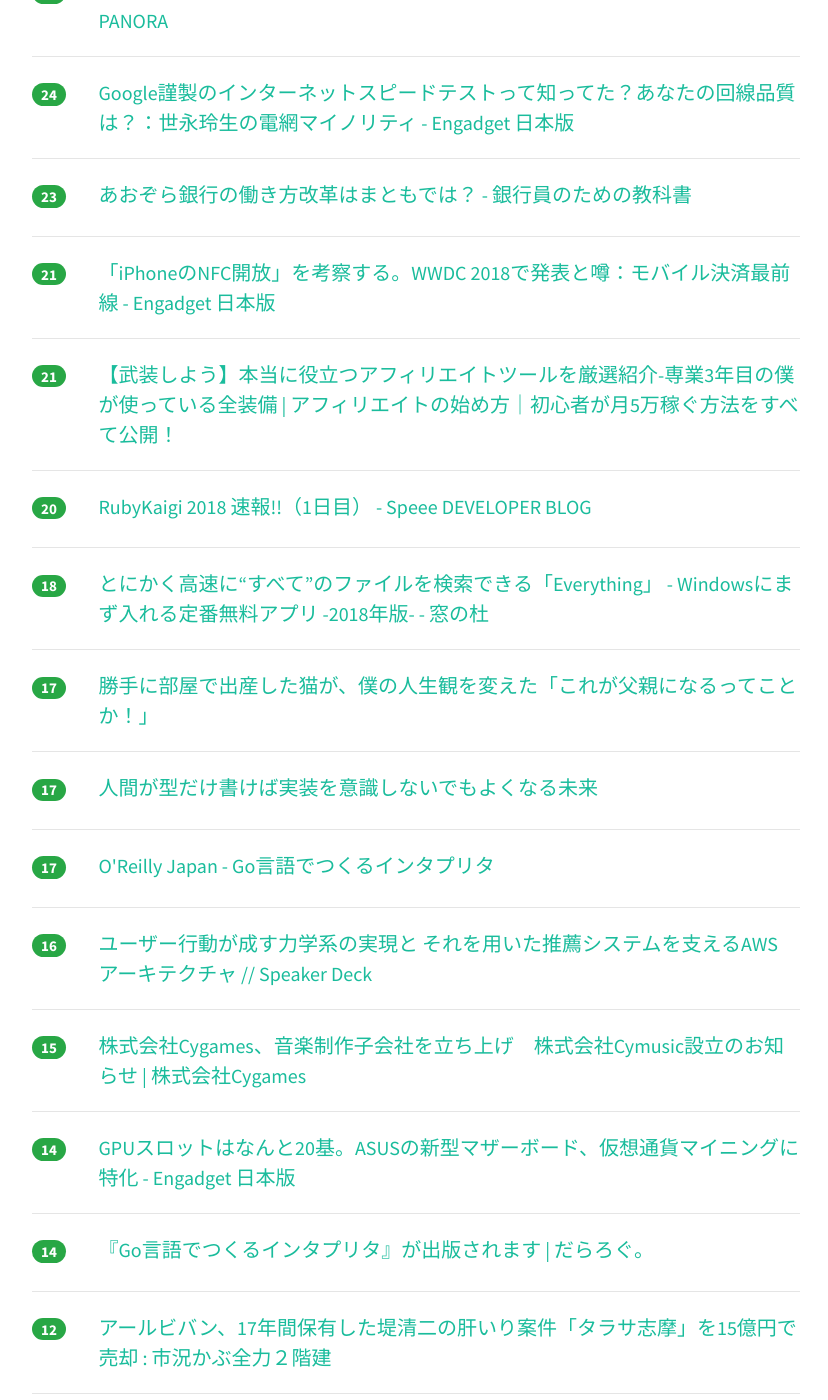
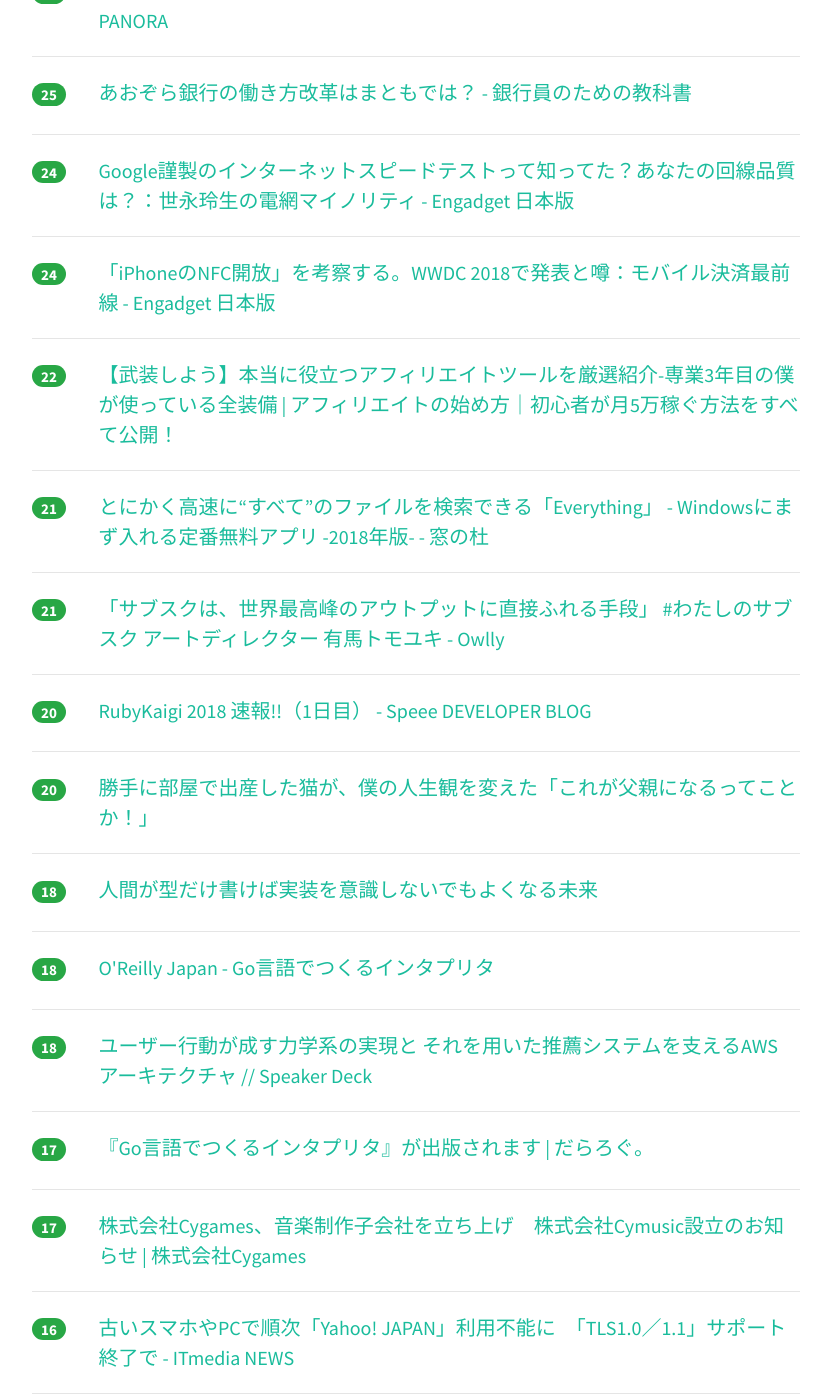
Before and after one commit to yatta47/hatena-matome-site, a Jekyll site: the page built from _posts/2018-06-02-hatena.md, in a window 1280 px wide and 1400 px high, scrolled down 521 px. Shown: the whole window, without its empty margins (224-1052 px from the left). Built offline with Jekyll 4.4.1, drawn with Linux system fonts in a browser that asks for light colours; nearby versions of some CDN libraries; some of the changed text lies outside the part shown.

Commit message:
Updated 2018-06-02

```diff
--- a/_posts/2018-06-02-hatena.md
+++ b/_posts/2018-06-02-hatena.md
@@ -1,19 +1,24 @@
 ---
 layout: post
 title:  "2018-06-02 はてぶIT"
-date:   2018-06-02 08:01:03
+date:   2018-06-02 09:03:22
 tags: [it-hotentry]
 ---
-18 件のデータあり
+23 件のデータあり
 
 <hr><div class="row">
-<div class="col-1"><span class="badge badge-pill badge-success h2">62</span></div>
+<div class="col-1"><span class="badge badge-pill badge-success h2">110</span></div>
 <div class="col-11"><a href='https://togetter.com/li/1232990' target='_blank'>エロ漫画雑誌読み放題サービスのユーザー登録画面が画期的すぎてこれを考えた人は天才「才能が怖い」「入らなきゃ（使命感）」 - Togetter</a></div>
 </div>
 <hr>
 <div class="row">
-<div class="col-1"><span class="badge badge-pill badge-success h2">38</span></div>
+<div class="col-1"><span class="badge badge-pill badge-success h2">39</span></div>
 <div class="col-11"><a href='http://panora.tokyo/63628/' target='_blank'>無料PCアプリ「3tene」登場　VTuber配信に必要な機能をまるっと搭載 – PANORA</a></div>
+</div>
+<hr>
+<div class="row">
+<div class="col-1"><span class="badge badge-pill badge-success h2">25</span></div>
+<div class="col-11"><a href='http://www.financepensionrealestate.work/entry/2018/06/01/224714' target='_blank'>あおぞら銀行の働き方改革はまともでは？ - 銀行員のための教科書</a></div>
 </div>
 <hr>
 <div class="row">
@@ -22,18 +27,23 @@ tags: [it-hotentry]
 </div>
 <hr>
 <div class="row">
-<div class="col-1"><span class="badge badge-pill badge-success h2">23</span></div>
-<div class="col-11"><a href='http://www.financepensionrealestate.work/entry/2018/06/01/224714' target='_blank'>あおぞら銀行の働き方改革はまともでは？ - 銀行員のための教科書</a></div>
+<div class="col-1"><span class="badge badge-pill badge-success h2">24</span></div>
+<div class="col-11"><a href='https://japanese.engadget.com/2018/06/01/wwdc18-iphone-nfc/' target='_blank'>「iPhoneのNFC開放」を考察する。WWDC 2018で発表と噂：モバイル決済最前線 - Engadget 日本版</a></div>
+</div>
+<hr>
+<div class="row">
+<div class="col-1"><span class="badge badge-pill badge-success h2">22</span></div>
+<div class="col-11"><a href='http://hituji-affiliate.com/tool/' target='_blank'>【武装しよう】本当に役立つアフィリエイトツールを厳選紹介-専業3年目の僕が使っている全装備 | アフィリエイトの始め方｜初心者が月5万稼ぐ方法をすべて公開！</a></div>
 </div>
 <hr>
 <div class="row">
 <div class="col-1"><span class="badge badge-pill badge-success h2">21</span></div>
-<div class="col-11"><a href='https://japanese.engadget.com/2018/06/01/wwdc18-iphone-nfc/' target='_blank'>「iPhoneのNFC開放」を考察する。WWDC 2018で発表と噂：モバイル決済最前線 - Engadget 日本版</a></div>
+<div class="col-11"><a href='https://forest.watch.impress.co.jp/docs/serial/winbasic2018/1125142.html' target='_blank'>とにかく高速に“すべて”のファイルを検索できる「Everything」 - Windowsにまず入れる定番無料アプリ -2018年版- - 窓の杜</a></div>
 </div>
 <hr>
 <div class="row">
 <div class="col-1"><span class="badge badge-pill badge-success h2">21</span></div>
-<div class="col-11"><a href='http://hituji-affiliate.com/tool/' target='_blank'>【武装しよう】本当に役立つアフィリエイトツールを厳選紹介-専業3年目の僕が使っている全装備 | アフィリエイトの始め方｜初心者が月5万稼ぐ方法をすべて公開！</a></div>
+<div class="col-11"><a href='https://www.watch.impress.co.jp/owlly/articles/1124699.html' target='_blank'>「サブスクは、世界最高峰のアウトプットに直接ふれる手段」 #わたしのサブスク アートディレクター 有馬トモユキ - Owlly</a></div>
 </div>
 <hr>
 <div class="row">
@@ -42,33 +52,38 @@ tags: [it-hotentry]
 </div>
 <hr>
 <div class="row">
+<div class="col-1"><span class="badge badge-pill badge-success h2">20</span></div>
+<div class="col-11"><a href='https://www.huffingtonpost.jp/2018/06/01/i-became-a-cats-dad_a_23448496/' target='_blank'>勝手に部屋で出産した猫が、僕の人生観を変えた「これが父親になるってことか！」</a></div>
+</div>
+<hr>
+<div class="row">
 <div class="col-1"><span class="badge badge-pill badge-success h2">18</span></div>
-<div class="col-11"><a href='https://forest.watch.impress.co.jp/docs/serial/winbasic2018/1125142.html' target='_blank'>とにかく高速に“すべて”のファイルを検索できる「Everything」 - Windowsにまず入れる定番無料アプリ -2018年版- - 窓の杜</a></div>
+<div class="col-11"><a href='https://qiita.com/arowM/items/b92075627ddb4ad92d1e' target='_blank'>人間が型だけ書けば実装を意識しないでもよくなる未来</a></div>
+</div>
+<hr>
+<div class="row">
+<div class="col-1"><span class="badge badge-pill badge-success h2">18</span></div>
+<div class="col-11"><a href='http://www.oreilly.co.jp/books/9784873118222/index.html' target='_blank'>O'Reilly Japan - Go言語でつくるインタプリタ</a></div>
+</div>
+<hr>
+<div class="row">
+<div class="col-1"><span class="badge badge-pill badge-success h2">18</span></div>
+<div class="col-11"><a href='https://speakerdeck.com/mathetake/yuzaxing-dong-gacheng-suli-xue-xi-falseshi-xian-to-sorewoyong-itatui-jian-sisutemuwozhi-eruaws-akitekutiya' target='_blank'>ユーザー行動が成す力学系の実現と それを用いた推薦システムを支えるAWS アーキテクチャ // Speaker Deck</a></div>
 </div>
 <hr>
 <div class="row">
 <div class="col-1"><span class="badge badge-pill badge-success h2">17</span></div>
-<div class="col-11"><a href='https://www.huffingtonpost.jp/2018/06/01/i-became-a-cats-dad_a_23448496/' target='_blank'>勝手に部屋で出産した猫が、僕の人生観を変えた「これが父親になるってことか！」</a></div>
+<div class="col-11"><a href='https://darashi.net/2018/06/01/writing-an-interpreter-in-go-ja.html' target='_blank'>『Go言語でつくるインタプリタ』が出版されます | だらろぐ。</a></div>
 </div>
 <hr>
 <div class="row">
 <div class="col-1"><span class="badge badge-pill badge-success h2">17</span></div>
-<div class="col-11"><a href='https://qiita.com/arowM/items/b92075627ddb4ad92d1e' target='_blank'>人間が型だけ書けば実装を意識しないでもよくなる未来</a></div>
-</div>
-<hr>
-<div class="row">
-<div class="col-1"><span class="badge badge-pill badge-success h2">17</span></div>
-<div class="col-11"><a href='http://www.oreilly.co.jp/books/9784873118222/index.html' target='_blank'>O'Reilly Japan - Go言語でつくるインタプリタ</a></div>
+<div class="col-11"><a href='http://www.cygames.co.jp/press/press-17693/' target='_blank'>株式会社Cygames、音楽制作子会社を立ち上げ　株式会社Cymusic設立のお知らせ | 株式会社Cygames</a></div>
 </div>
 <hr>
 <div class="row">
 <div class="col-1"><span class="badge badge-pill badge-success h2">16</span></div>
-<div class="col-11"><a href='https://speakerdeck.com/mathetake/yuzaxing-dong-gacheng-suli-xue-xi-falseshi-xian-to-sorewoyong-itatui-jian-sisutemuwozhi-eruaws-akitekutiya' target='_blank'>ユーザー行動が成す力学系の実現と それを用いた推薦システムを支えるAWS アーキテクチャ // Speaker Deck</a></div>
-</div>
-<hr>
-<div class="row">
-<div class="col-1"><span class="badge badge-pill badge-success h2">15</span></div>
-<div class="col-11"><a href='http://www.cygames.co.jp/press/press-17693/' target='_blank'>株式会社Cygames、音楽制作子会社を立ち上げ　株式会社Cymusic設立のお知らせ | 株式会社Cygames</a></div>
+<div class="col-11"><a href='http://www.itmedia.co.jp/news/articles/1806/01/news132.html' target='_blank'>古いスマホやPCで順次「Yahoo! JAPAN」利用不能に　「TLS1.0／1.1」サポート終了で - ITmedia NEWS</a></div>
 </div>
 <hr>
 <div class="row">
@@ -78,12 +93,17 @@ tags: [it-hotentry]
 <hr>
 <div class="row">
 <div class="col-1"><span class="badge badge-pill badge-success h2">14</span></div>
-<div class="col-11"><a href='https://darashi.net/2018/06/01/writing-an-interpreter-in-go-ja.html' target='_blank'>『Go言語でつくるインタプリタ』が出版されます | だらろぐ。</a></div>
+<div class="col-11"><a href='https://togetter.com/li/1232894' target='_blank'>撮影中におっきいオオカミが何頭もフレームインアンドわふわふぺろぺろしてくる動画が最高 - Togetter</a></div>
 </div>
 <hr>
 <div class="row">
-<div class="col-1"><span class="badge badge-pill badge-success h2">12</span></div>
+<div class="col-1"><span class="badge badge-pill badge-success h2">13</span></div>
 <div class="col-11"><a href='http://kabumatome.doorblog.jp/archives/65763020.html' target='_blank'>アールビバン、17年間保有した堤清二の肝いり案件「タラサ志摩」を15億円で売却 : 市況かぶ全力２階建</a></div>
+</div>
+<hr>
+<div class="row">
+<div class="col-1"><span class="badge badge-pill badge-success h2">13</span></div>
+<div class="col-11"><a href='https://togetter.com/li/1232994' target='_blank'>中国に追いつかれた…！？中国のアニメに「たまらん」「心躍るわ」など高評価が集まる。作画の分析や、人的資源の流出を考える - Togetter</a></div>
 </div>
 <hr>
 <div class="row">
@@ -93,6 +113,11 @@ tags: [it-hotentry]
 <hr>
 <div class="row">
 <div class="col-1"><span class="badge badge-pill badge-success h2">11</span></div>
-<div class="col-11"><a href='http://www.itmedia.co.jp/news/articles/1806/01/news132.html' target='_blank'>古いスマホやPCで順次「Yahoo! JAPAN」利用不能に　「TLS1.0／1.1」サポート終了で - ITmedia NEWS</a></div>
+<div class="col-11"><a href='http://tech.nikkeibp.co.jp/atcl/nxt/news/18/01441/' target='_blank'>グーグルがイラスト生成AIを開発、「バス風の猫」も自動生成 | 日経 xTECH（クロステック）</a></div>
 </div>
 <hr>
+<div class="row">
+<div class="col-1"><span class="badge badge-pill badge-success h2">8</span></div>
+<div class="col-11"><a href='http://d.hatena.ne.jp/essa/20180601/p1' target='_blank'>アメフト問題の中に無形のコモンズを巡る葛藤を見る - アンカテ</a></div>
+</div>
+<hr>
```
